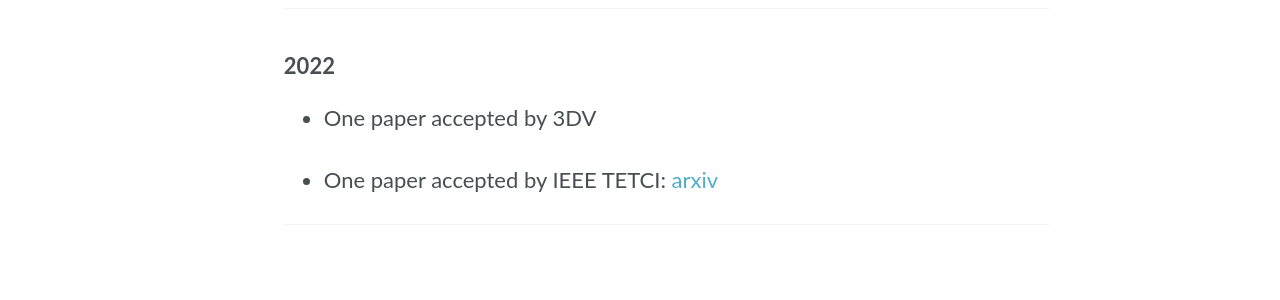
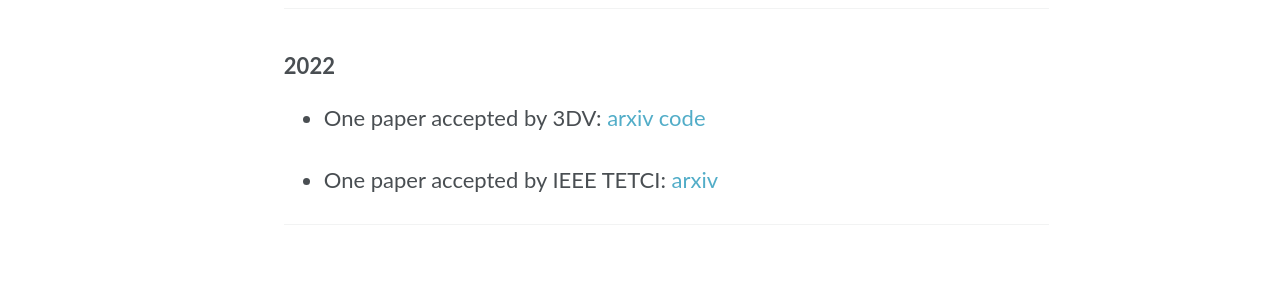
Before and after one commit to zxcqlf/zxcqlf.github.io, a Jekyll site: the page built from _pages/home.md, in a window 1280 px wide and 900 px high, scrolled down 999 px. Shown: the part 442-742 px from the top of the window. Built offline with Jekyll 4.4.1, drawn with Linux system fonts in a browser that asks for light colours; some web fonts are replaced.

Commit message:
Update home.md

```diff
--- a/_pages/home.md
+++ b/_pages/home.md
@@ -34,7 +34,7 @@ I'm working with [Prof. Yang Tang](http://www.ytangecust.com/), [Prof. Stefano M
 
 
 
-* One paper accepted by 3DV
+* One paper accepted by 3DV: [arxiv]() [code](https://github.com/zxcqlf/MonoViT)
 
 * One paper accepted by IEEE TETCI: [arxiv](https://arxiv.org/pdf/2107.13137.pdf)
 
```
